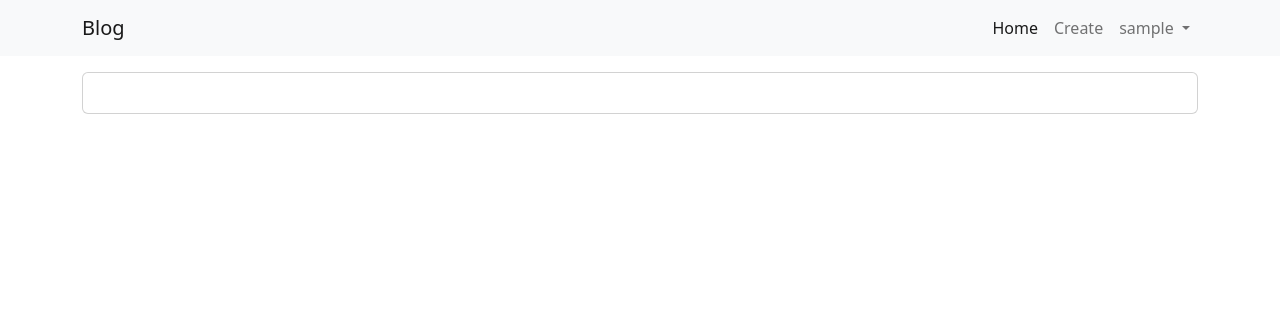
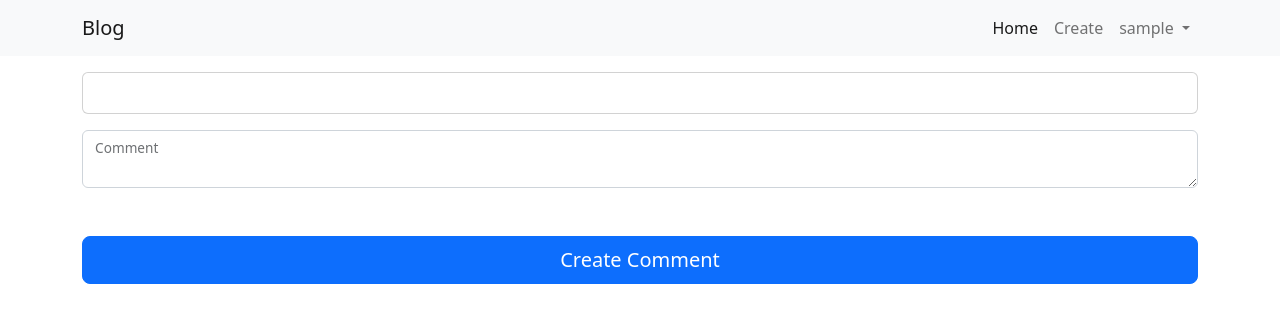
Before and after one commit to TraoreAllassane10/Blog, a PHP site: page /show.php in a window 1280 px wide. Shown: the top 323 px of the page. Run offline with PHP 8.4, Linux system fonts and the light colour scheme; the visitor is signed in with stand-in values (Sample User, id 1); data that the repository does not hold is empty.

Commit message:
Creation de commentaire

```diff
--- a/includes/footer.php
+++ b/includes/footer.php
@@ -1,4 +1,5 @@
 </div>
+<script src="https://code.jquery.com/jquery-2.2.4.js" integrity="" crossorigin=""></script>
 <script src="https://cdn.jsdelivr.net/npm/bootstrap@5.2.1/dist/js/bootstrap.bundle.min.js
 "></script>
 </body>
--- a/register.php
+++ b/register.php
@@ -4,8 +4,6 @@
 
 
 <?php
-
-
 
     if(isset($_SESSION['username'])) {
       header("location: index.php");
--- a/show.php
+++ b/show.php
@@ -22,4 +22,49 @@ if (isset($_GET['id'])) {
     </div>
 </div>
 
+<div>
+    <form method="POST" id="comment_data">
+
+        <div class="form-floating">
+            <input name="username" type="hidden" value="<?php echo $_SESSION["username"]; ?>" class="form-control" id="floatingInput" >
+        </div>
+
+        <div class="form-floating">
+            <input name="post_id" type="hidden" value="<?php echo $post->id; ?>" class="form-control" id="floatingInput">
+        </div>
+
+        <div class="form-floating mt-3">
+            <textarea rows="9" name="comment" id="comment" class="form-control"></textarea>
+            <label for="floatingPassword">Comment</label>
+        </div>
+
+        <button name="submit" id="submit" class="w-100 mt-5 btn btn-lg btn-primary" type="submit">Create Comment</button>
+
+
+    </form>
+</div>
+
 <?php require "includes/footer.php"; ?>
+
+<script>
+    $(document).ready(function() {
+
+
+        $(document).on("submit", function(e) {
+            // alert("form submitted");
+            e.preventDefault();
+            let formdata = $("#comment_data").serialize() + "&submit=submit";
+
+            $.ajax({
+                type: "POST",
+                url: "insert_comments.php",
+                data: formdata,
+
+                success: function() {
+                    // $("#comment").text(null);
+                }
+            })
+
+        });
+    });
+</script>
```
Also changed, not shown: insert_comments.php (added, +21 -0 lines).
